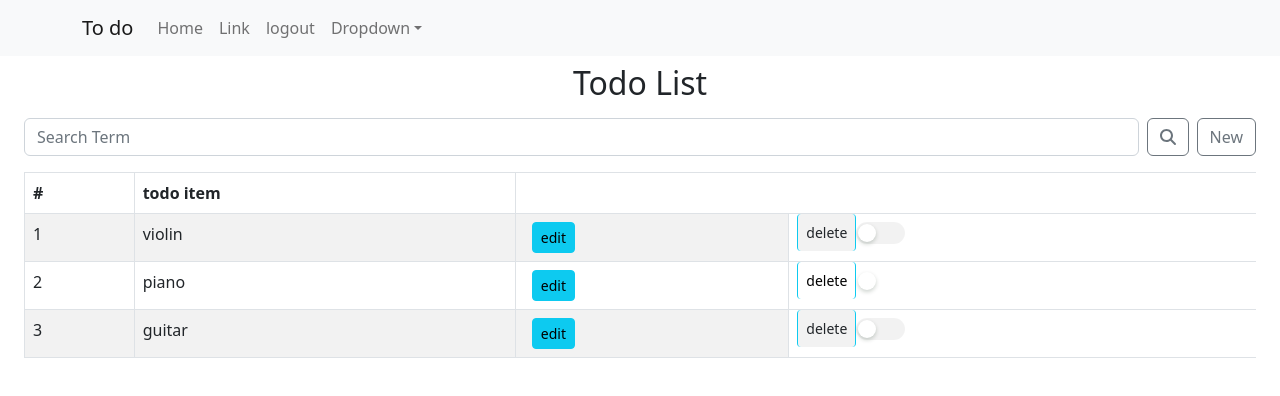
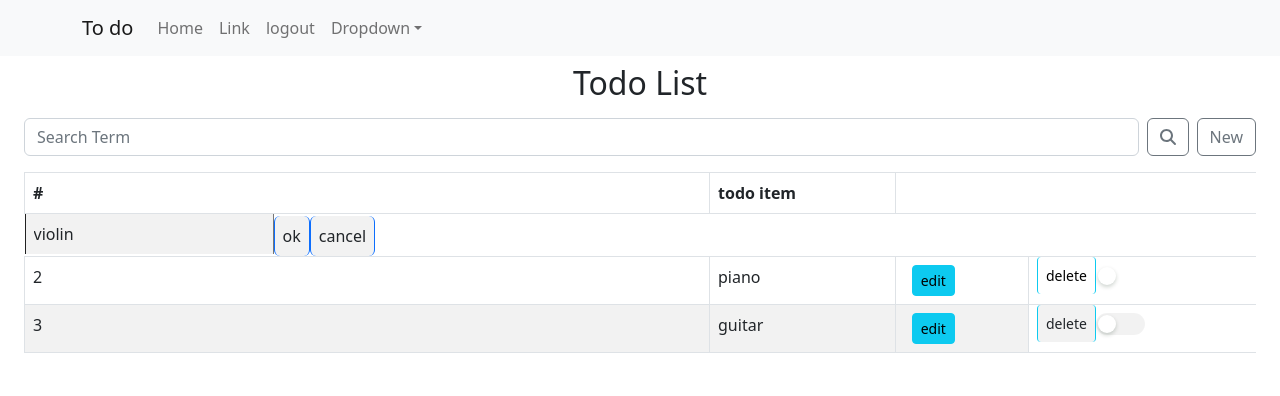
Before and after one commit to zxsylph/sdb-learn-react-template, a Next.js app: page /todo in a window 1280 px wide. Shown: the top 396 px of the page. Built offline with nearby package versions, Linux system fonts and the light colour scheme.

Commit message:
taginput

```diff
--- a/component/ItemAddModal.tsx
+++ b/component/ItemAddModal.tsx
@@ -26,6 +26,7 @@ function ItemAddModal(props: any) {
     const itemData: Item = {
       name: name,
       status: false,
+      tagInput: false,
 
     }
 
--- a/component/ItemList.tsx
+++ b/component/ItemList.tsx
@@ -8,6 +8,7 @@ import ItemEditButton from 'component/ItemEditButton'
 
 
 import Item from 'pages/type/item'
+import Item from 'antd/es/list/Item'
 // Instrument is Declare global types.
 
 type InstrumentListProps = {
@@ -20,11 +21,13 @@ type ItemListItemProps = {
   itemName: string
   preItemName: string
   status: boolean
+  tagInput: boolean
 }
 
 type save = {
-  name:string
-  status:boolean
+  name: string
+  status: boolean
+  tagInput: boolean
 }
 
 function ItemList(props: InstrumentListProps) {
@@ -33,14 +36,26 @@ function ItemList(props: InstrumentListProps) {
   const [toggle, setToggle] = useState(false)
   const [namestatus, setNameStatus] = useState('')
   const [numstatus, setNumStatus] = useState(false)
+  const [taginput, setTagInput] = useState(false)
+  const [tagItem, setTagItem] = useState('')
   const [Default, setDefault] = useState({
 
     itemNumber: 0,
     itemName: '',
     status: false,
+    tagInput: false,
 
 
   })
+
+  const [cancelTag, setCancelTag] = useState({
+    itemNumber: 0,
+    itemName: '',
+    status: false,
+    tagInput: false,
+  })
+
+
 
   const [editItem, setEditItem] = useState({
     itemNumber: 0,
@@ -58,8 +73,15 @@ function ItemList(props: InstrumentListProps) {
 
     setNameStatus(e.name)
     setNumStatus(e.status)
-    console.log("setNameStatus",e.name )
+    console.log("setNameStatus", e.name)
 
+
+  }
+
+  const changeEdit = (e:any) => {
+
+    console.log(e.target.value)
+    setTagItem(e.target.value)
 
   }
 
@@ -92,6 +114,7 @@ function ItemList(props: InstrumentListProps) {
             const itemData: Item = {
               name: item.name,
               status: item.status,
+              tagInput: item.tagInput,
 
             }
 
@@ -111,11 +134,25 @@ function ItemList(props: InstrumentListProps) {
               item.status = numstatus ? false : true
             }
 
+            if (item.name === cancelTag.itemName) {
+              console.log("cancel",cancelTag.itemName)
+              item.tagInput = false
+            }
+
+
+            if (item.name === Default.itemName) {
+              console.log("edit ok",Default.itemName)
+              item.tagInput = true
+            }
+
+
+
+
 
             return (
 
               <tr>
-
+                {(!item.tagInput) && (<>
                 <td>{index + 1}</td>
                 <td>{itemData.name}</td>
                 <td>
@@ -126,13 +163,16 @@ function ItemList(props: InstrumentListProps) {
                     onClick={(e: any) => {
 
                       e.preventDefault()
-                      setEditShow(true)
+                      // setEditShow(true)
                       setDefault({
                         itemNumber: index + 1,
                         itemName: itemData.name,
                         status: itemData.status,
+                        tagInput: itemData.tagInput,
 
                       })
+
+
 
 
 
@@ -140,7 +180,8 @@ function ItemList(props: InstrumentListProps) {
                   >
                     edit
                   </Button>
-                  < ItemEditButton itemNumber={Default.itemNumber} itemName={Default.itemName} show={editShow} onHide={handleClose} onEditItem={onEditItem} />
+                  {/* < ItemEditButton itemNumber={Default.itemNumber} itemName={Default.itemName} show={editShow} onHide={handleClose} onEditItem={onEditItem} /> */}
+
                 </td>
 
                 <Button
@@ -152,10 +193,71 @@ function ItemList(props: InstrumentListProps) {
                   delete
                 </Button>
 
-                <Switch checked={item.status} onClick={() => { saveStatus({name: item.name,status:item.status}) }} />
+                <Switch checked={item.status} onClick={() => { saveStatus({ name: item.name, status: item.status, tagInput: item.tagInput }) }} />
+
+                </>)}
+
+
+                {item.tagInput && (<>
+
+                  <input  defaultValue={item.name}   onChange={changeEdit}/>
+                  <Button
+                  onClick={()=>{
+
+                        setEditItem({
+
+                          itemNumber: index+1,
+                          itemName: tagItem,
+                          preItemName: item.name,
+                          status: item.status,
+
+
+                        })
+
+                       item.tagInput = false
+
+
+
+                  }}
+
+
+                  >
+                    ok
+                  </Button>
+                  <Button
+                    onClick={(e: any) => {
+
+                      setCancelTag({
+                        itemNumber: index + 1,
+                        itemName: itemData.name,
+                        status: itemData.status,
+                        tagInput: itemData.tagInput,
+
+                      })
+
+                      setDefault({
+                        itemNumber: 0,
+                        itemName: '',
+                        status: false,
+                        tagInput: false,
+
+
+                      })
+
+
+                    }
+                    }
+                  >
+                    cancel
+                  </Button>
+                </>)}
 
 
               </tr>
+
+
+
+
 
 
             )
--- a/pages/todo.tsx
+++ b/pages/todo.tsx
@@ -1,35 +1,25 @@
-import React, { useEffect, useState } from "react";
-import NavBarItem from "component/navbar";
+import React, { useEffect, useState } from 'react'
+import NavBarItem from 'component/navbar'
 
-
-import ItemSearchBox from "component/ItemSearchBox";
-import ItemList from "component/ItemList";
-import Title from "component/Title";
-import Item from "pages/type/item";
-import ItemAddModal from "component/ItemAddModal";
-import getItem from "component/getItem";
-
+import ItemSearchBox from 'component/ItemSearchBox'
+import ItemList from 'component/ItemList'
+import Title from 'component/Title'
+import Item from 'pages/type/item'
+import ItemAddModal from 'component/ItemAddModal'
+import getItem from 'component/getItem'
 
 function todoPage() {
-
-
-
-
-
 	interface DeleteInstrument {
 		itemNumber: number
 		name: string
 		status: boolean
-
+		tagInput: boolean
 	}
 
-
 	const allInstrument = [
-    { name: 'violin', status: false },
-    { name: 'piano', status: false },
-    { name: 'guitar', status: false },
-
-
+		{ name: 'violin', status: false, tagInput: true },
+		{ name: 'piano', status: false, tagInput: false },
+		{ name: 'guitar', status: false, tagInput: false },
 	]
 	const [show, setShow] = useState(false)
 	const [items, setItems] = useState<Item[]>(allInstrument)
@@ -42,21 +32,17 @@ function todoPage() {
 		itemNumber: 0,
 		itemName: '',
 		status: false,
-
+		tagInput: false,
 	})
 
-
-
 	const onAddNewItem = (newItem: Item) => {
-    setItems([...items, { name: newItem.name, status: newItem.status }])
-    setFillItems([...fillItems, { name: newItem.name, status: newItem.status }])
+		setItems([...items, { name: newItem.name, status: newItem.status, tagInput: newItem.tagInput }])
+		setFillItems([...fillItems, { name: newItem.name, status: newItem.status, tagInput: newItem.tagInput }])
 	}
 
 	const handleAddModelClose = () => {
 		setShow(false)
 	}
-
-
 
 	const onDeleteItem = async (Item: DeleteInstrument) => {
 		console.log('before Inloop delete', deleteItem)
@@ -64,51 +50,34 @@ function todoPage() {
 		await setDeleteItem({
 			itemNumber: Item.itemNumber,
 			itemName: Item.name,
-      status: Item.status
-
-
+			status: Item.status,
+			tagInput: Item.tagInput,
 		})
 	}
-
 
 	const handleSearch = (searchTerm: string) => {
 		setSearch(searchTerm)
 		loadInstrument(searchTerm)
 	}
 
-
 	const handleNewButtonClick = (event: React.MouseEvent<HTMLButtonElement>) => {
 		console.log(event)
 	}
 
 	const check = (items: any) => {
-    if (
-      items.name !== deleteItem.itemName
-
-    ) {
+		if (items.name !== deleteItem.itemName) {
 			return items
 		}
 	}
-
-
 
 	const loadInstrument = async (searchTerm: string = '') => {
 		setStatus(true)
 
 		const { data } = await getItem({ searchTerm, items })
-    if (searchTerm === '' && searchTerm.length === 0) {
+		if (searchTerm === '' ) {
 			setStatus(false)
-
+		} else if (searchTerm !== '') setfilldata(data)
 	}
-    else if (searchTerm !== '')
-
-      setfilldata(data)
-
-
-  }
-
-
-
 
 	const fillDelete = () => {
 		const result = items.filter(check)
@@ -122,21 +91,12 @@ function todoPage() {
 		loadInstrument()
 	}, [])
 
-
-
-
-
-
 	useEffect(() => {
 		fillDelete()
 	}, [deleteItem])
 
-
-
 	return (
-
 		<>
-
 			<NavBarItem />
 			<div className="px-4 py-2 d-flex flex-column">
 				<Title title="Todo List" appendClassName="mb-2"></Title>
@@ -146,18 +106,14 @@ function todoPage() {
 					onNewButtonClick={handleNewButtonClick}
 				/>
 
-        {status === true && (<ItemList items={filldata} onDeleteItem={onDeleteItem} />)}
+				{
+					<ItemList
+						items={status === true ? filldata : items}
+						onDeleteItem={onDeleteItem}
+					/>
+				}
 
-        {status === false && (<ItemList items={items} onDeleteItem={onDeleteItem} />)}
-
-
-
-
-
-
-
-
-
+				{/* {status === false && (<ItemList items={items} onDeleteItem={onDeleteItem} />)} */}
 			</div>
 
 			<ItemAddModal
@@ -165,13 +121,8 @@ function todoPage() {
 				onHide={handleAddModelClose}
 				onAddItem={onAddNewItem}
 			/>
-
 		</>
 	)
-
-
-
-
 }
 
-export default todoPage;
+export default todoPage
--- a/pages/type/item.ts
+++ b/pages/type/item.ts
@@ -1,6 +1,7 @@
 interface Item {
   name: string
   status: boolean
+  tagInput: boolean
 
 }
 
```
Lines whose indentation alone changed are shown as unchanged.
